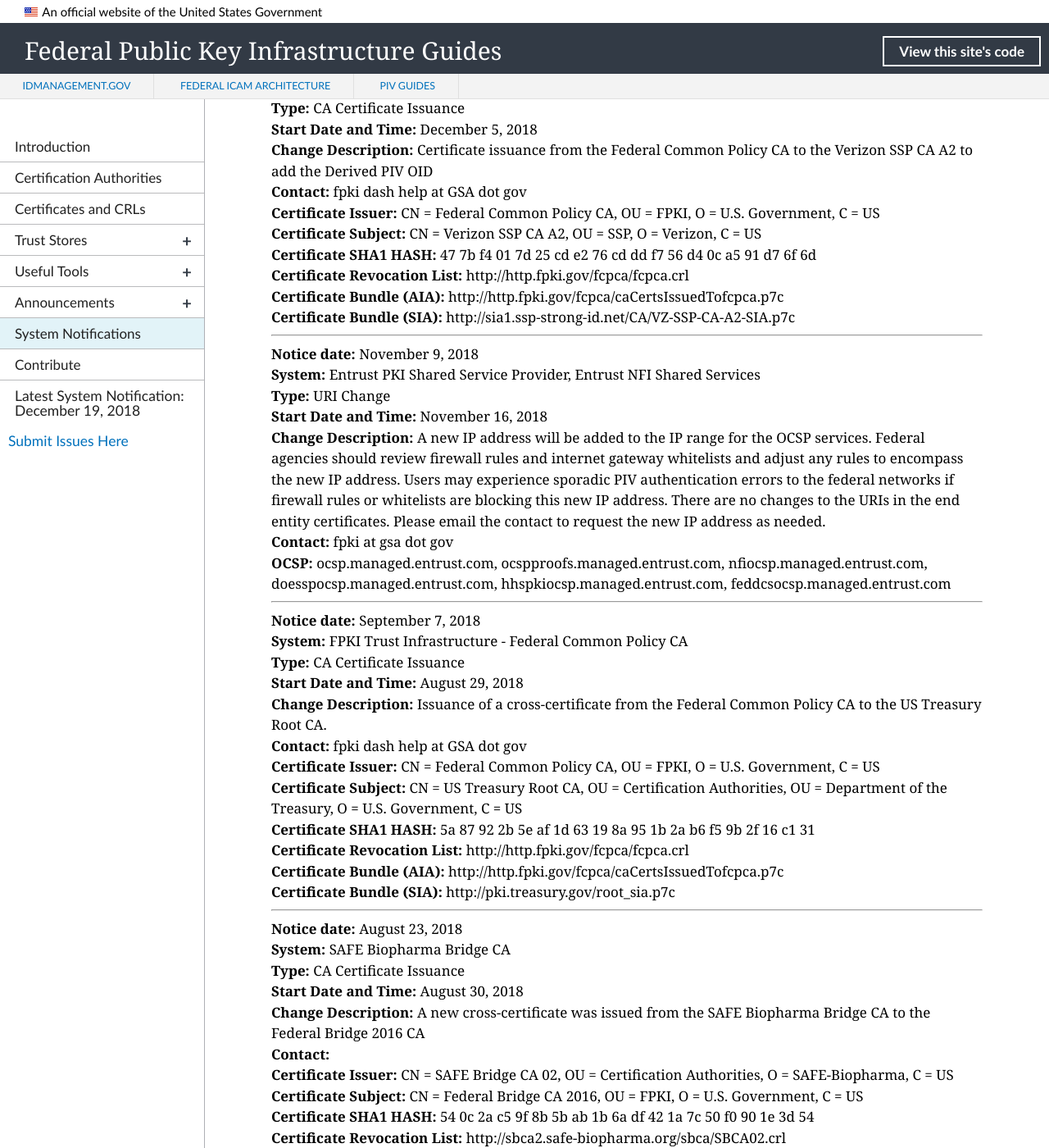
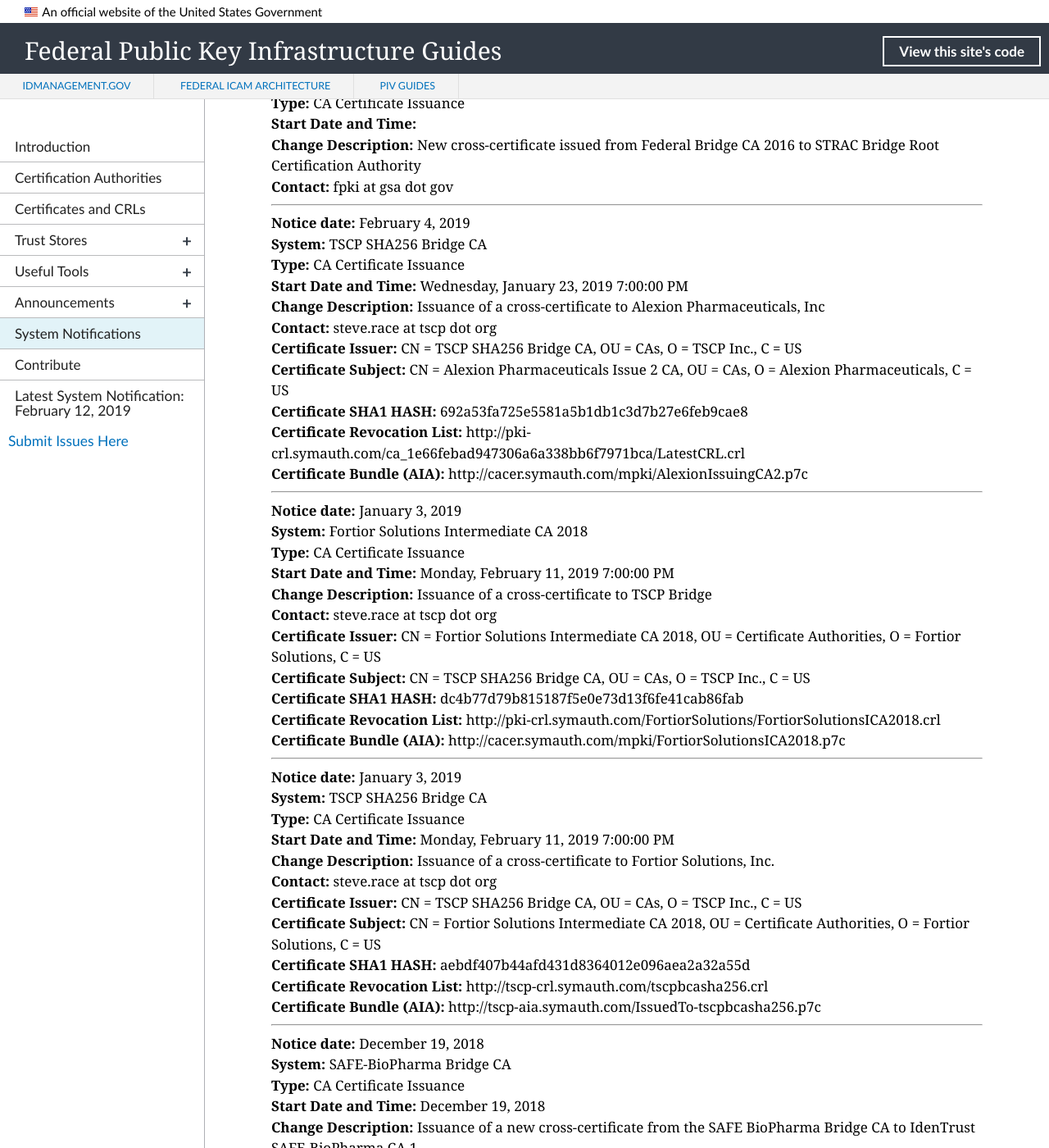
Before and after one commit to GSA/fpki-guides, a Jekyll site: the page built from pages/fpki_notifications.md, in a window 1280 px wide and 1400 px high, scrolled down 1589 px. Shown: the whole window at 82% size. Built offline with Jekyll 4.4.1, drawn with Linux system fonts in a browser that asks for light colours; nearby versions of some CDN libraries; library files that are not in the unit come from our copies; some of the changed text lies outside the part shown.

Commit message:
bundling notifications from issues

```diff
--- a/_data/notifications.yml
+++ b/_data/notifications.yml
@@ -497,6 +497,92 @@
   cdp_uri: http://sbca2.safe-biopharma.org/sbca/SBCA02.crl
   aia_uri: http://sbca2.safe-biopharma.org/sbca/issuedtoSBCA02.p7c
 
+
+- notice_date: January 3, 2019
+  change_type: CA Certificate Issuance
+  start_datetime: Monday, February 11, 2019 7:00:00 PM
+  system: TSCP SHA256 Bridge CA
+  change_description: Issuance of a cross-certificate to Fortior Solutions, Inc.
+  contact: steve.race at tscp dot org
+  ca_certificate_hash: aebdf407b44afd431d8364012e096aea2a32a55d
+  ca_certificate_issuer: CN = TSCP SHA256 Bridge CA, OU = CAs, O = TSCP Inc., C = US
+  ca_certificate_subject: CN = Fortior Solutions Intermediate CA 2018, OU = Certificate Authorities, O = Fortior Solutions, C = US
+  cdp_uri: http://tscp-crl.symauth.com/tscpbcasha256.crl
+  aia_uri: http://tscp-aia.symauth.com/IssuedTo-tscpbcasha256.p7c
+
+- notice_date: January 3, 2019
+  change_type: CA Certificate Issuance
+  start_datetime: Monday, February 11, 2019 7:00:00 PM
+  system: Fortior Solutions Intermediate CA 2018
+  change_description: Issuance of a cross-certificate to TSCP Bridge
+  contact: steve.race at tscp dot org
+  ca_certificate_hash: dc4b77d79b815187f5e0e73d13f6fe41cab86fab
+  ca_certificate_issuer: CN = Fortior Solutions Intermediate CA 2018, OU = Certificate Authorities, O = Fortior Solutions, C = US
+  ca_certificate_subject: CN = TSCP SHA256 Bridge CA, OU = CAs, O = TSCP Inc., C = US
+  cdp_uri: http://pki-crl.symauth.com/FortiorSolutions/FortiorSolutionsICA2018.crl
+  aia_uri: http://cacer.symauth.com/mpki/FortiorSolutionsICA2018.p7c
+
+- notice_date: February 4, 2019
+  change_type: CA Certificate Issuance
+  start_datetime: Wednesday, January 23, 2019 7:00:00 PM
+  system: TSCP SHA256 Bridge CA
+  change_description: Issuance of a cross-certificate to Alexion Pharmaceuticals, Inc
+  contact: steve.race at tscp dot org
+  ca_certificate_hash: 692a53fa725e5581a5b1db1c3d7b27e6feb9cae8
+  ca_certificate_issuer: CN = TSCP SHA256 Bridge CA, OU = CAs, O = TSCP Inc., C = US
+  ca_certificate_subject: CN = Alexion Pharmaceuticals Issue 2 CA, OU = CAs, O = Alexion Pharmaceuticals, C = US
+  cdp_uri: http://pki-crl.symauth.com/ca_1e66febad947306a6a338bb6f7971bca/LatestCRL.crl
+  aia_uri: http://cacer.symauth.com/mpki/AlexionIssuingCA2.p7c
+
+- notice_date: February 11, 2019
+  change_type: CA Certificate Issuance
+  start_datetime:
+  system: FPKI Trust Infrastructure - Federal Bridge 2016
+  change_description: New cross-certificate issued from Federal Bridge CA 2016 to STRAC Bridge Root Certification Authority
+  contact: fpki at gsa dot gov
+  ca_certificate_hash:
+  ca_certificate_issuer:
+  ca_certificate_subject:
+  cdp_uri:
+  aia_uri:
+  sia_uri:
+  ocsp_uri:
+
+- notice_date: February 11, 2019
+  change_type: CA Certificate Revocation
+  system: FPKI Trust Infrastructure - Federal Bridge 2016
+  change_description: Revocation of the certificate issued from the Federal Bridge CA 2016 to the DigiCert Federated ID CA-1
+  contact: fpki at gsa dot gov
+  ca_certificate_hash: e8 0b dd c6 1e d8 c4 3a d0 95 fc 94 62 17 be 45 bd d3 47 c1
+  ca_certificate_issuer: Federal Bridge CA 2016
+  ca_certificate_subject: DigiCert Federated ID CA-1
+
+- notice_date: February 11, 2019
+  change_type: CA Certificate Issuance
+  start_datetime:
+  system: FPKI Trust Infrastructure - Federal Bridge 2016
+  change_description: New cross-certificate issued from Federal Bridge CA 2016 to DigiCert Federated ID L3 CA
+  contact: fpki at gsa dot gov
+  ca_certificate_hash:
+  ca_certificate_issuer:
+  ca_certificate_subject:
+  cdp_uri:
+  aia_uri:
+  sia_uri:
+  ocsp_uri:
+
+- notice_date: February 12, 2019
+  change_type: CA Certificate Revocation
+  start_datetime: December 9, 2010
+  end_datetime: December 9, 2020
+  system: FPKI Trust Infrastructure - Federal Common Policy CA
+  change_description: Revocation of the Verizon Betrusted Production SSP CA A1
+  contact: FPKI dash help at gsa dot gov
+  ca_certificate_hash: 06 01 bb da d5 a2 82 31 bc 94 36 75 0b 4f 3a 48 4b ab 06 c3
+  ca_certificate_issuer: Federal Common Policy CA
+  ca_certificate_subject: Betrusted Production SSP CA A1
+
+
 #- notice_date:
 #  change_type: CA Certificate Issuance
 #  start_datetime:
```
